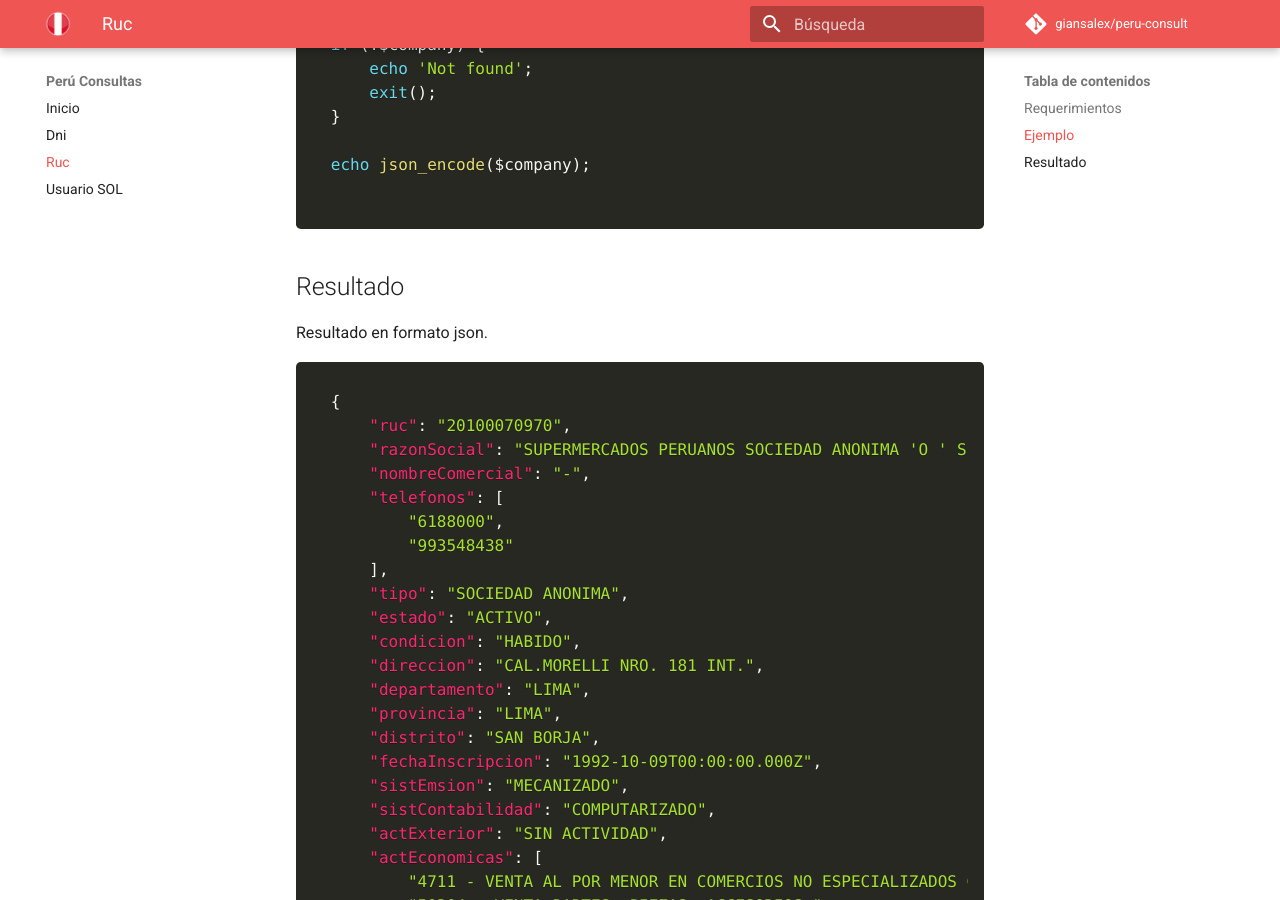
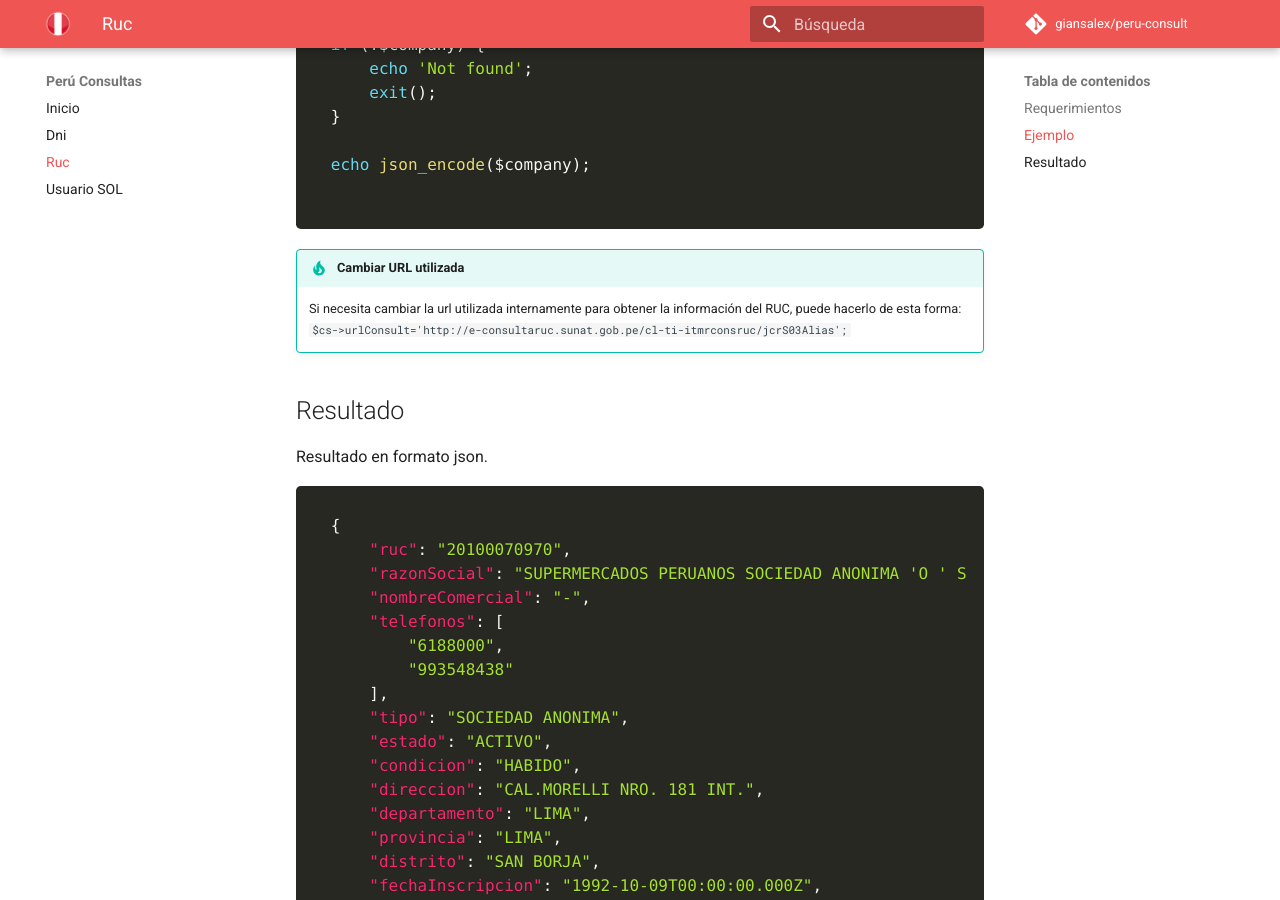
Before and after one commit to giansalex/peru-consult, an MkDocs documentation site: the page built from docs/ruc.md, in a window 1280 px wide and 900 px high, scrolled down 690 px. Built offline with MkDocs 1.6.1 and Material for MkDocs 9.7.7, drawn with Linux system fonts in a browser that asks for light colours; nearby versions of some CDN libraries; comment, search, counter and statistics services are not loaded.

Commit message:
add available override url consult

````diff
--- a/docs/ruc.md
+++ b/docs/ruc.md
@@ -27,6 +27,10 @@ if (!$company) {
 echo json_encode($company);
 
 ```
+
+!!! tip "Cambiar URL utilizada"
+    Si necesita cambiar la url utilizada internamente para obtener la información del RUC, puede hacerlo de esta forma:
+    `$cs->urlConsult='http://e-consultaruc.sunat.gob.pe/cl-ti-itmrconsruc/jcrS03Alias';`
 
 ## Resultado
 
````
